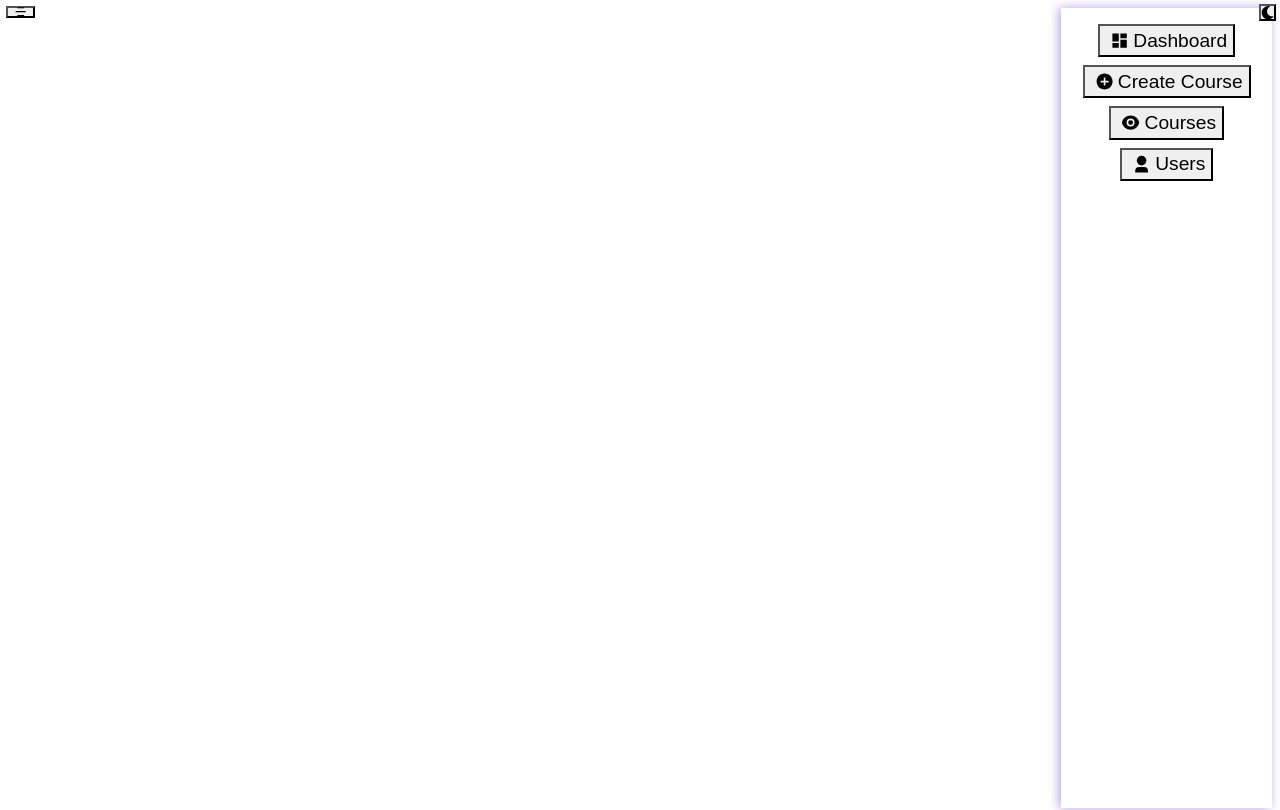
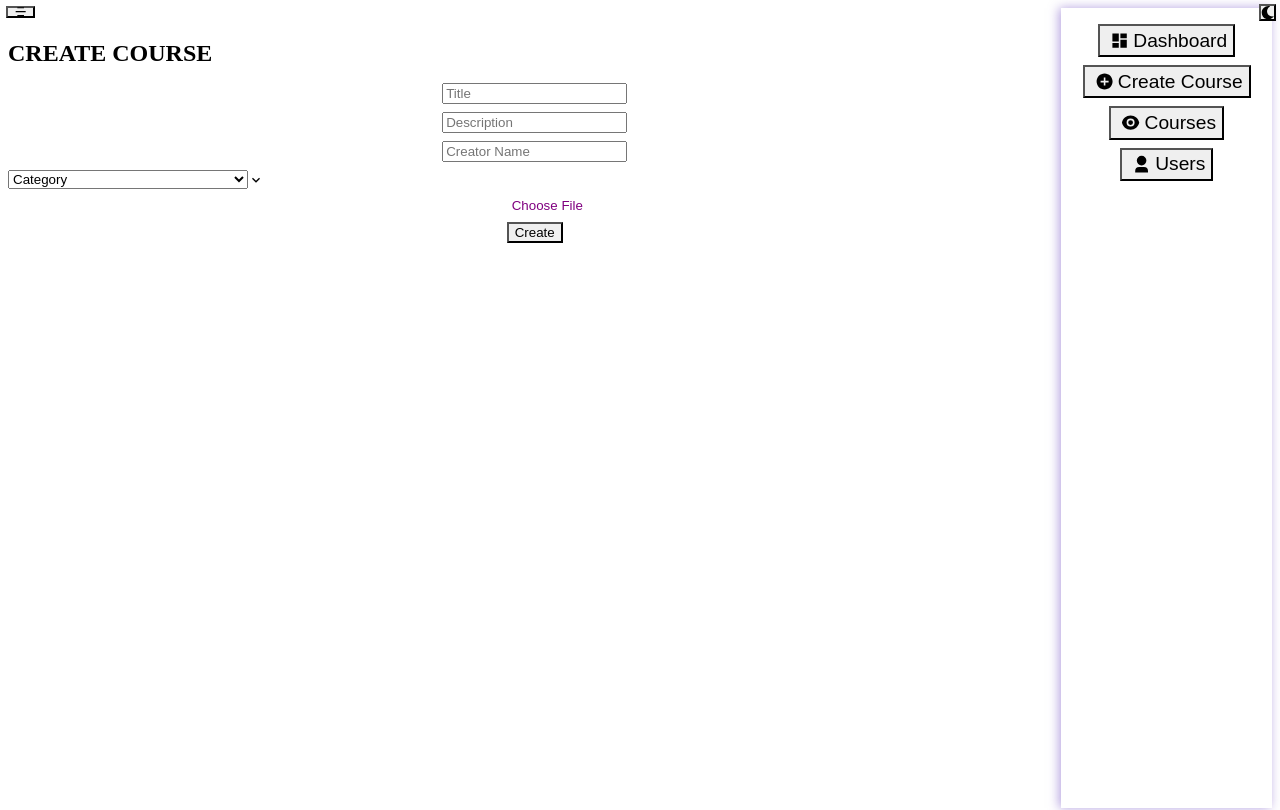
Before and after one commit to rahilb1/MERN-Project, a React (Create React App) app in the folder course-bundler/: page /admin/createcourse in a window 1280 px wide. Shown: the top 810 px of the page. Built offline with nearby package versions, Linux system fonts and the light colour scheme; the HTML template or start-up script is replaced by a standard one.

Commit message:
Create Course Component Created

```diff
--- a/course-bundler/src/components/Admin/CreateCourse/CreateCourse.jsx
+++ b/course-bundler/src/components/Admin/CreateCourse/CreateCourse.jsx
@@ -1,9 +1,43 @@
-import { Box, Grid } from '@chakra-ui/react';
-import React from 'react';
+import {
+  Button,
+  Container,
+  Grid,
+  Heading,
+  Image,
+  Input,
+  Select,
+  VStack,
+} from '@chakra-ui/react';
+import React, { useState } from 'react';
 import cursor from '../../../assets/images/cursor.png';
 import Sidebar from '../Sidebar';
+import { fileUploadCss } from '../../Auth/Register';
 
 const CreateCourse = () => {
+  const [title, setTitle] = useState('');
+  const [description, setDescription] = useState('');
+  const [createdBy, setCreatedBy] = useState('');
+  const [category, setCategory] = useState('');
+  const [image, setImage] = useState('');
+  const [imagePrev, setImagePrev] = useState('');
+  const categories = [
+    'Web Development',
+    'Data Structures and Algorithms',
+    'App Development',
+    'Data Science',
+    'Machine Learning',
+  ];
+  const changeImageHandler = e => {
+    const file = e.target.files[0];
+    const reader = new FileReader();
+
+    reader.readAsDataURL(file);
+
+    reader.onloadend = () => {
+      setImagePrev(reader.result);
+      setImage(file);
+    };
+  };
   return (
     <Grid
       css={{
@@ -12,11 +46,74 @@
       minH={'100vh'}
       templateColumns={['1fr', '5fr 1fr']}
     >
-      <Box>
+      <Container py="16">
+        <form>
+          <Heading
+            textTransform={'uppercase'}
+            children="Create Course"
+            my="16"
+            textAlign={['center', 'left']}
+          />
 
-      </Box>
+          <VStack m="auto" spacing={'8'}>
+            <Input
+              value={title}
+              onChange={e => setTitle(e.target.value)}
+              placeholder="Title"
+              type={'text'}
+              focusBorderColor="purple.300"
+            />{' '}
+            <Input
+              value={description}
+              onChange={e => setDescription(e.target.value)}
+              placeholder="Description"
+              type={'text'}
+              focusBorderColor="purple.300"
+            />
+            <Input
+              value={createdBy}
+              onChange={e => setCreatedBy(e.target.value)}
+              placeholder="Creator Name"
+              type={'text'}
+              focusBorderColor="purple.300"
+            />
+            <Select
+              focusBorderColor="purple.300"
+              value={category}
+              onChange={e => setCategory(e.target.value)}
+            >
+              <option value="">Category</option>
 
-      <Sidebar/>
+              {categories.map(item => (
+                <option key={item} value={item}>
+                  {item}
+                </option>
+              ))}
+            </Select>
+            <Input
+              accept="image/*"
+              required
+              type={'file'}
+              focusBorderColor="purple.300"
+              css={{
+                '&::file-selector-button': {
+                  ...fileUploadCss,
+                  color: 'purple',
+                },
+              }}
+              onChange={changeImageHandler}
+            />
+            {imagePrev && (
+              <Image src={imagePrev} boxSize="64" objectFit={'contain'} />
+            )}
+            <Button w="full" colorScheme={'purple'} type="submit">
+              Create
+            </Button>
+          </VStack>
+        </form>
+      </Container>
+
+      <Sidebar />
     </Grid>
   );
 };
```
